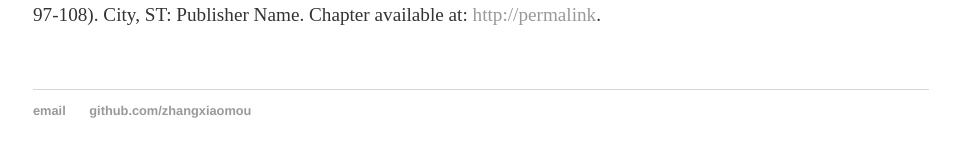
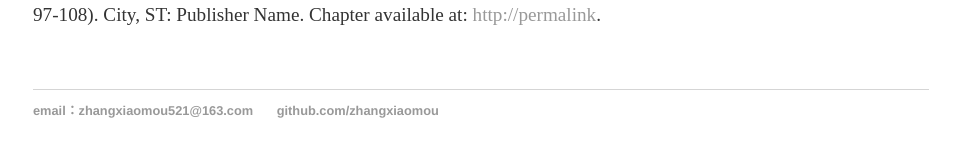
Before and after one commit to ZhangXiaomou/zhangxiaomou.github.io, a Jekyll site: the page built from cv/index.html, in a window 1280 px wide. Shown: the part 427-584 px from the top of the page, without its empty margins (159-1119 px from the left). Built offline with Jekyll 4.4.1, drawn with Linux system fonts in a browser that asks for light colours.

Commit message:
修改email

```diff
--- a/_layouts/default.html
+++ b/_layouts/default.html
@@ -25,7 +25,7 @@
 
   <footer>
    <ul>
-   <li><a href="mailto:zhangxiaomou521@163.com">email</a></li>
+   <li><a href="mailto:zhangxiaomou521@163.com">email：zhangxiaomou521@163.com</a></li>
    <li><a href="https://github.com/zhangxiaomou">github.com/zhangxiaomou</a></li>
    </ul>
   </footer>
```
